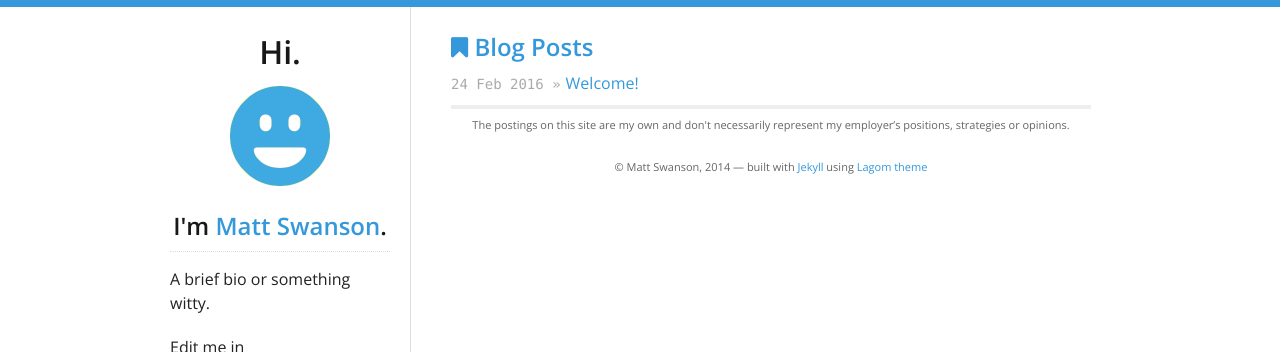
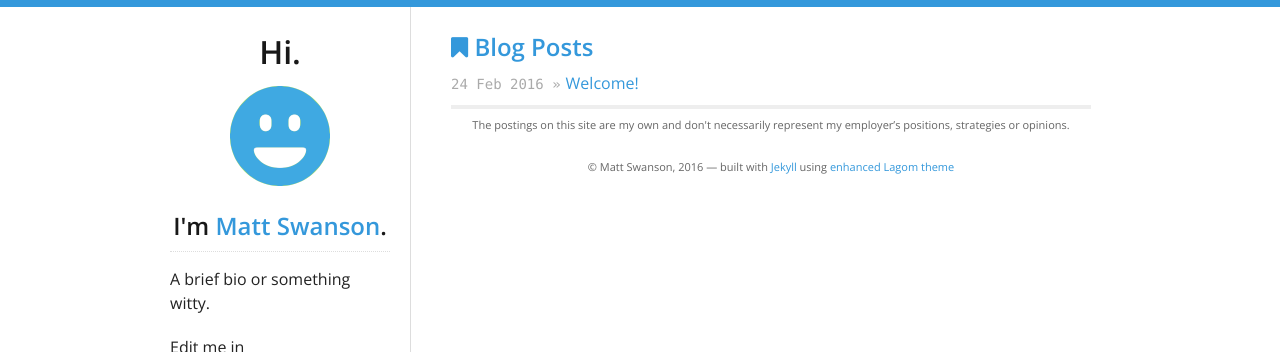
Before and after one commit to swanson/lagom, a Jekyll site: the page built from index.html, in a window 1280 px wide. Shown: the top 352 px of the page. Built offline with Jekyll 4.4.1, drawn with Linux system fonts in a browser that asks for light colours; nearby versions of some CDN libraries.

Commit message:
Enhance footer to display proper year

```diff
--- a/_includes/footer.html
+++ b/_includes/footer.html
@@ -7,6 +7,6 @@
   {% endif %}
 
   <p>
-    © {{ site.data.theme.name }}, 2014 &mdash; built with <a href="http://jekyllrb.com/">Jekyll</a> using <a href="https://github.com/swanson/lagom">Lagom theme</a>
+    © {{ site.data.theme.name }}, {{ site.time | date: '%Y' }} &mdash; built with <a href="http://jekyllrb.com/">Jekyll</a> using <a href="https://github.com/mrkwjc/lagom">enhanced Lagom theme</a>
   </p>
 </div>
```
